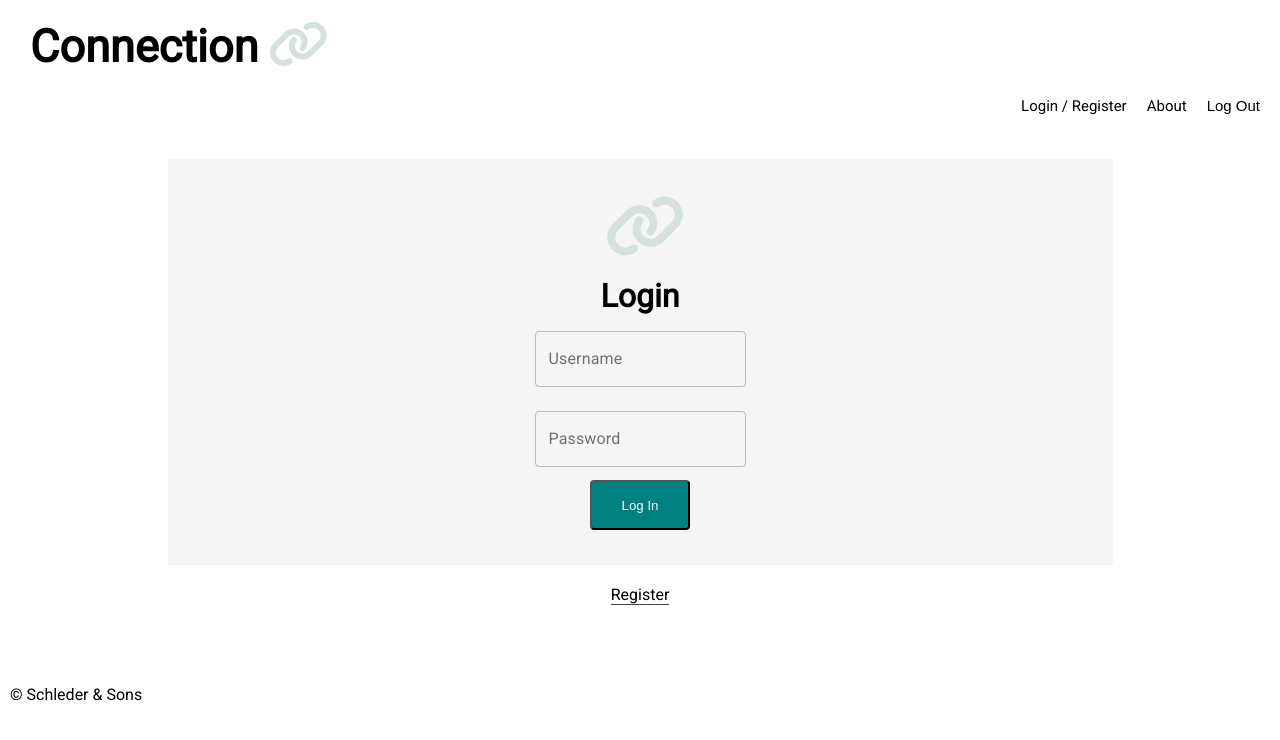
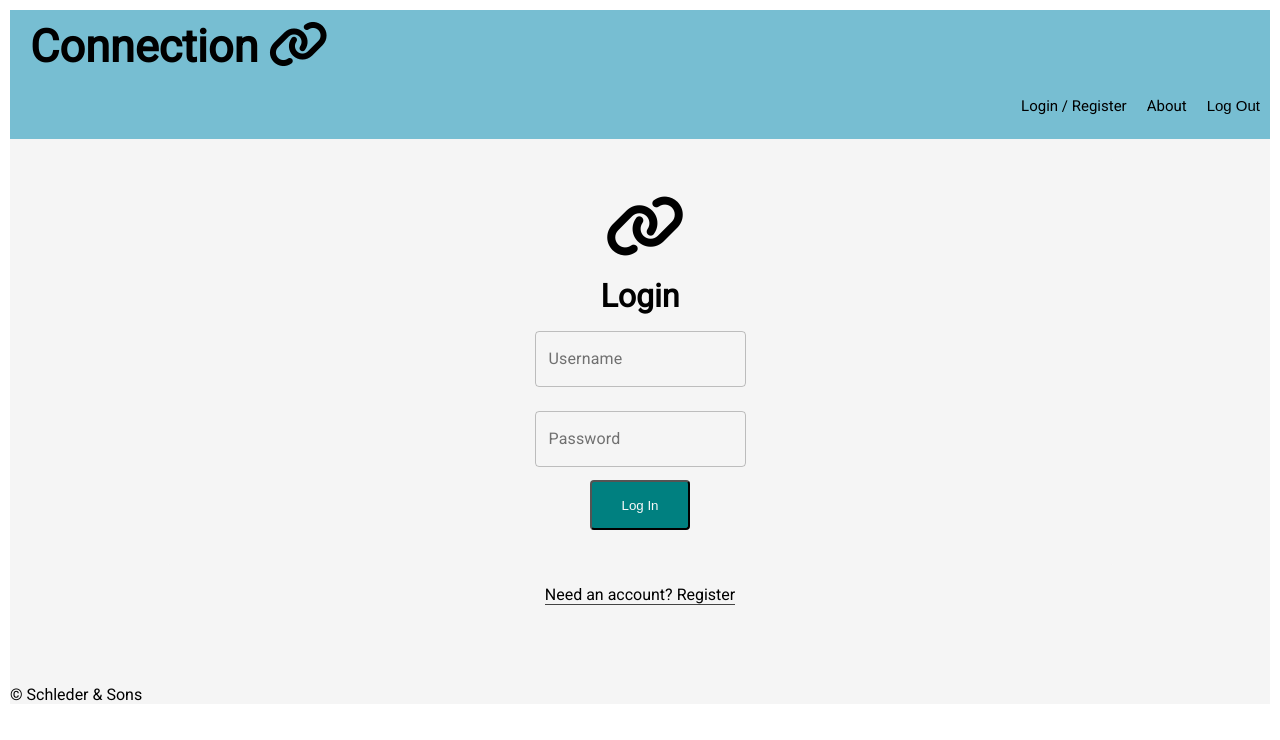
Before and after one commit to lukeschleder/connection-solo-app, a React (Create React App) app: page /#/home in a window 1280 px wide. Shown: the top 740 px of the page. Built offline with nearby package versions, Linux system fonts and the light colour scheme; no server answers.

Commit message:
complete basic styling

```diff
--- a/src/components/App/App.css
+++ b/src/components/App/App.css
@@ -5,7 +5,7 @@ body {
 }
 
 .bigDiv {
-    /* background-image: url(wet_rocks.jpeg); */
+    background-color: whitesmoke;
 }
 
 .alert {
--- a/src/components/Dashboard/Dashboard.css
+++ b/src/components/Dashboard/Dashboard.css
@@ -1,15 +1,16 @@
 #trackerBox {
-    background-color: #2B3E42;
+    background-color: #3f51b5;
 }
 #meditationsBox {
-    background-color: #747E80;
+    background-color: #2B3E42;
     /* background-image: url(wet_rocks.jpeg),; */
 }
 #selfBox {
     background-color: #77BED2;
 }
 #othersBox {
-    background-color: #F2583E;
+    background-color: #f50057;
+
 }
 #date {
     color: teal;
--- a/src/components/Dashboard/Dashboard.js
+++ b/src/components/Dashboard/Dashboard.js
@@ -26,7 +26,7 @@ class Dashboard extends Component {
     render() {
         return (
             <>
-            {/* <h2>{this.props.user.username}'s Dashboard!</h2> */}
+            <h2>{this.props.reduxState.user.username}'s Dashboard!</h2>
 
             <div class="container">
                         <div class="box" id="trackerBox" onClick={this.gotoTrackerPage}><p>Tracker Page</p><i class="fas fa-clock fa-2x"></i></div>
@@ -41,7 +41,7 @@ class Dashboard extends Component {
 }
 
 const mapReduxStateToProps = reduxState => ({
-    reduxState
+     reduxState
 });
 
 export default connect(mapReduxStateToProps)(withRouter(Dashboard));
--- a/src/components/LoginPage/LoginPage.js
+++ b/src/components/LoginPage/LoginPage.js
@@ -93,7 +93,7 @@ class LoginPage extends Component {
             className="link-button"
             onClick={() => { this.props.dispatch({ type: 'SET_TO_REGISTER_MODE' }) }}
           >
-            Register
+            Need an account?  Register
           </button>
         </center>
       </div>
--- a/src/components/Nav/Nav.css
+++ b/src/components/Nav/Nav.css
@@ -9,13 +9,13 @@
 
 .nav {
   overflow: hidden;
-  background-color: white;
+  background-color: #77BED2;
 }
 
 .nav-link {
   float: left;
   color: black;
-  background-color: white;
+  background-color: #77BED2;
   text-align: center;
   padding: 24px 10px;
   text-decoration: none;
@@ -29,7 +29,7 @@
 }
 
 .nav-link:hover {
-  background-color: lightgrey;
+  background-color: whitesmoke;
 }
 
 .nav-right {
@@ -40,5 +40,8 @@
   text-align: center;
   padding-top: 10px;
   padding-left: 10px;
-  color: #D5E1DD;
+  color: white;
 }
+.fa-link {
+  color: black;
+}
--- a/src/components/Nav/Nav.js
+++ b/src/components/Nav/Nav.js
@@ -11,7 +11,7 @@ const Nav = (props) => (
       <h1 className="nav-title">Connection</h1>
     </Link>
     <i className="fas fa-link fa-3x"></i>
-    <br/>
+    <br />
     <div className="nav-right">
       <Link className="nav-link" to="/home">
         {/* Show this link if they are logged in or not,
@@ -32,7 +32,7 @@ const Nav = (props) => (
       <Link className="nav-link" to="/about">
         About
       </Link>
-      <LogOutButton className="nav-link"/>
+      <LogOutButton className="nav-link" />
     </div>
   </div>
 );
--- a/src/components/TrackerPage/TrackerPage.css
+++ b/src/components/TrackerPage/TrackerPage.css
@@ -10,12 +10,12 @@
     margin: 20px auto;
     width:300px;
     height:300px;
-    background-color:#fff;
+    background-color:whitesmoke;
     display:grid;
     grid-template-columns: 150px 150px;
     grid-row: auto auto;
-    grid-column-gap: 10px;
-    grid-row-gap: 10px;
+    grid-column-gap: 15px;
+    grid-row-gap: 15px;
   }
     .box{
       background-color: slategray;
@@ -28,5 +28,4 @@
       justify-content:center;
       font-size:20px;
       font-family:sans-serif;
-      border: black;
     }
--- a/src/components/TrackerPage/TrackerPage.js
+++ b/src/components/TrackerPage/TrackerPage.js
@@ -22,7 +22,7 @@ class TrackerPage extends Component {
         return (
             <div className="App">
                 <header className="Home-header">
-                    <h2>My Trackers</h2>
+                    <h2>{this.props.user.username}'s Trackers</h2>
                     <div class="container">
                         <div class="box" id="othersBox"><i class="fas fa-clock fa-2x"></i><p>{moment(this.props.user.timestamp_sobriety_start).fromNow()}</p></div>
                         <div class="box" id="selfBox"><i class="fas fa-hourglass-half fa-2x"></i><p>{moment().diff(this.props.user.timestamp_sobriety_start, 'hours')} hours ago</p></div>
--- a/src/components/UserPage/UserPage.js
+++ b/src/components/UserPage/UserPage.js
@@ -1,21 +1,25 @@
 import React from 'react';
 import { connect } from 'react-redux';
 import LogOutButton from '../LogOutButton/LogOutButton';
-import { Grid, Card, CardActionArea, CardActions, CardContent, CardMedia, Button, Typography } from '@material-ui/core';
+import { Grid, Card, CardActionArea, CardActions, CardContent, CardMedia, Button, Typography, Box } from '@material-ui/core';
 import { HashRouter as Router, Route, Link, withRouter } from 'react-router-dom';
 
-let goToFormOne = () => {
-  console.log('in UserPage');
-  // this.props.history.push("/formone")
-}
+
 
 // this could also be written with destructuring parameters as:
 // const UserPage = ({ user }) => (
 // and then instead of `props.user.username` you could use `user.username`
-const UserPage = (props) => (
+function UserPage (props) {
 
-
-
+   const goToFormOne = () => {
+    console.log('in UserPage');
+    props.history.push("/formone")
+  }
+  const goToDashboard = () => {
+    console.log('in UserPage');
+    props.history.push("/dashboard")
+  }
+  return(
   <div>
     <Card>
 
@@ -30,17 +34,15 @@ const UserPage = (props) => (
     <h1 id="welcome">
       Welcome, {props.user.username}!
     </h1>
-    <p>Congrats on making a change in your life!  To get the most value out of this app it is recommended to create connection goals.  Do so by clicking below! </p>
+    <Box m={2} className="aboveButton">Congrats on making a change in your life!  To get the most value out of this app it is recommended to create connection goals.  Do so by clicking below! </Box>
 
-    <Link to="/formone"><Button onClick={() => (goToFormOne())} variant="contained" size="small" color="secondary">
+    <Button className="homeButtons"onClick= {goToFormOne} variant="contained" size="small" color="secondary">
       Create Connection Goals
-    </Button></Link>
-    <br />
-    <br />
-    <p>If your goals are up to date, please continue to the dashboard.</p>
-    <Link to="/dashboard"><Button onClick={() => (goToFormOne())} variant="contained" size="small" color="primary">
+    </Button>
+    <Box m={2}className="aboveButton">If your goals are up to date, please continue to the dashboard.</Box>
+    <Button className="homeButtons" onClick={goToDashboard} variant="contained" size="small" color="primary">
       Dashboard
-    </Button></Link>
+    </Button>
 
     {/* <p>Your ID is: {props.user.id}</p> */}
     {/* <LogOutButton className="log-in" /> */}
@@ -48,7 +50,7 @@ const UserPage = (props) => (
     <br />
     <Button variant="text" size="small" color="secondary" onClick={() => props.dispatch({ type: 'LOGOUT' })}>Log Out</Button>
   </div>
-);
+)};
 
 // Instead of taking everything from state, we just want the user info.
 // if you wanted you could write this code like this:
```
Also changed, not shown: src/components/UserPage/UserPage.css (+18 -2 lines).
